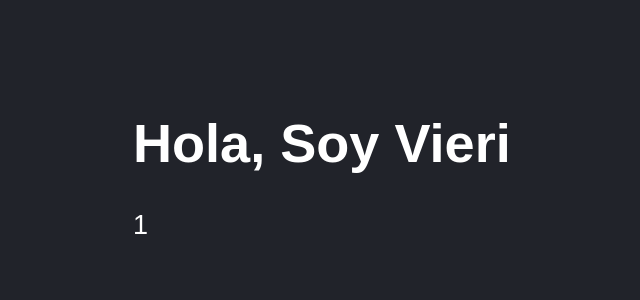
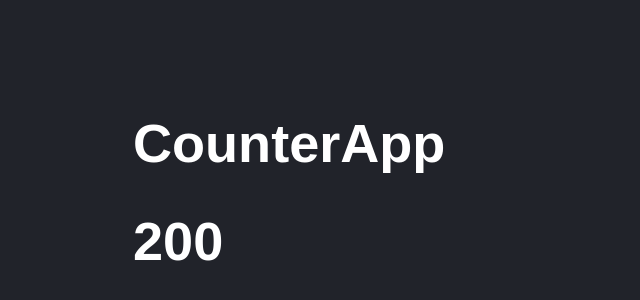
Before and after one commit to VieriElCrack1/CounterAppReactJS, a React (Vite) app: page / in a window 1280 px wide. Shown: the part 72-372 px from the top of the page, without its empty margins (15-655 px from the left). Built offline with nearby package versions, Linux system fonts and the light colour scheme.

Commit message:
feat: Tarea -> CounterApp.jsx

```diff
--- /dev/null
+++ b/src/CounterApp.jsx
@@ -0,0 +1,15 @@
+import React from 'react'
+import PropTypes from 'prop-types';
+
+export default function CounterApp( { value }) {
+    return (
+        <>
+            <h1>CounterApp</h1>
+            <h1>{ value }</h1>
+        </>
+    )
+}
+
+CounterApp.PropTypes = {
+    value: PropTypes.number.isRequired
+}
--- a/src/FirstApp.jsx
+++ b/src/FirstApp.jsx
@@ -12,5 +12,9 @@ export const FirstApp = ( { title, subTitle } ) => {
 
 FirstApp.propTypes = {
     title: PropTypes.string.isRequired,
-    subTitle: PropTypes.number.isRequired,
+    subTitle: PropTypes.number,
 }
+
+FirstApp.defaultProps = {
+    title: 'No hay ningun titulo'
+}
--- a/src/main.jsx
+++ b/src/main.jsx
@@ -2,9 +2,10 @@ import React from 'react'
 import ReactDOM from 'react-dom/client';
 import { FirstApp } from './FirstApp';
 import './styles.css';
+import CounterApp from './CounterApp';
 
 ReactDOM.createRoot(document.getElementById('root')).render(
     <React.StrictMode>
-        <FirstApp title='Hola, Soy Vieri' subTitle={ 1 }/>
+        <CounterApp value={ 100 + 100 } />
     </React.StrictMode>
 );
--- a/src/styles.css
+++ b/src/styles.css
@@ -4,5 +4,4 @@ html, body {
     font-family: Arial, Helvetica, sans-serif;
     font-size: 1.3rem;
     padding: 70px;
-
 }
```
